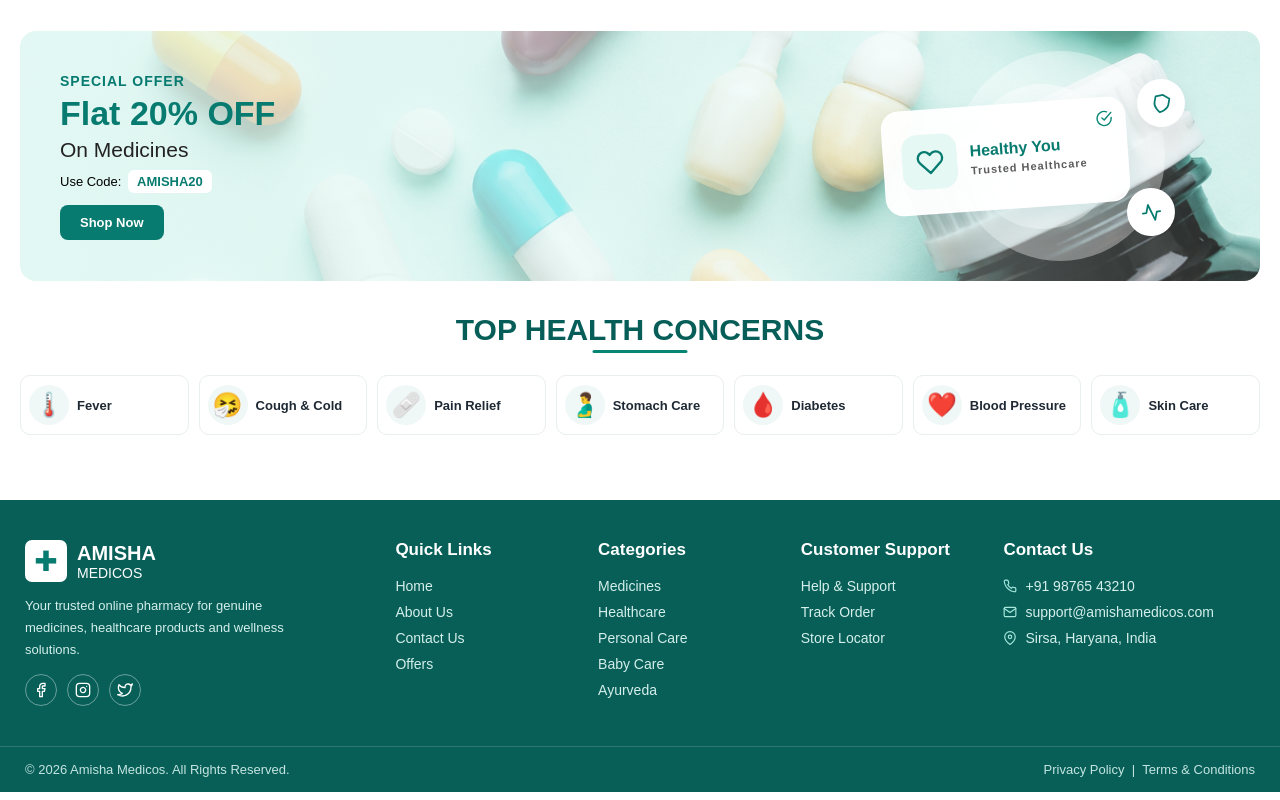
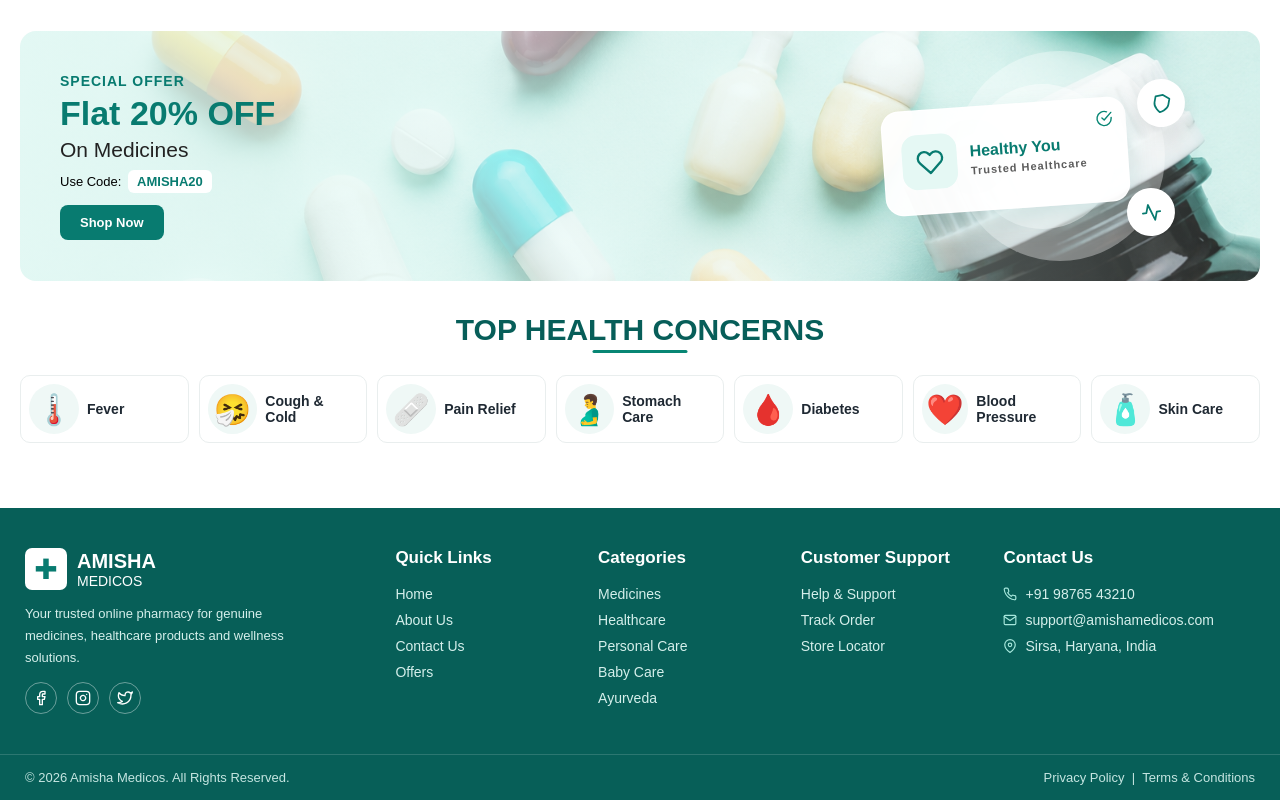
Before and after one commit to Anjaligagneja07/AmishaMedicos-REACT.JS-AND-NODE.JS, a React (Create React App) app: page / in a window 1280 px wide. Shown: the part 1020-1820 px from the top of the page. Built offline with nearby package versions, Linux system fonts and the light colour scheme.

Commit message:
Updated homeopage

```diff
--- a/src/styles/Home.css
+++ b/src/styles/Home.css
@@ -844,8 +844,8 @@ font-size: 34px;
 }
 
 .health-card span {
-  width: 40px;
-  height: 40px;
+  width: 50px;
+  height: 50px;
 
   border-radius: 50%;
 
@@ -855,11 +855,11 @@ font-size: 34px;
   align-items: center;
   justify-content: center;
 
-  font-size: 24px;
+  font-size: 30px;
 }
 
 .health-card strong {
-  font-size: 13px;
+  font-size: 14px;
 }
 
 
```
